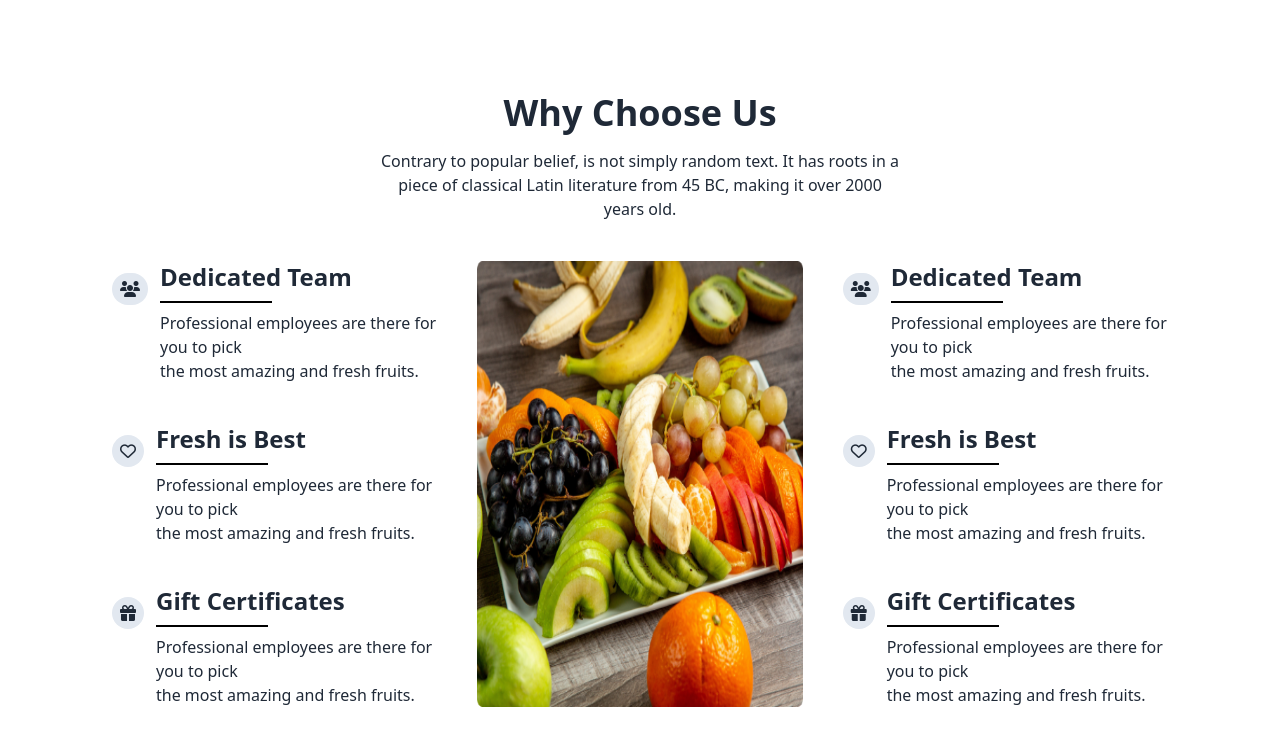
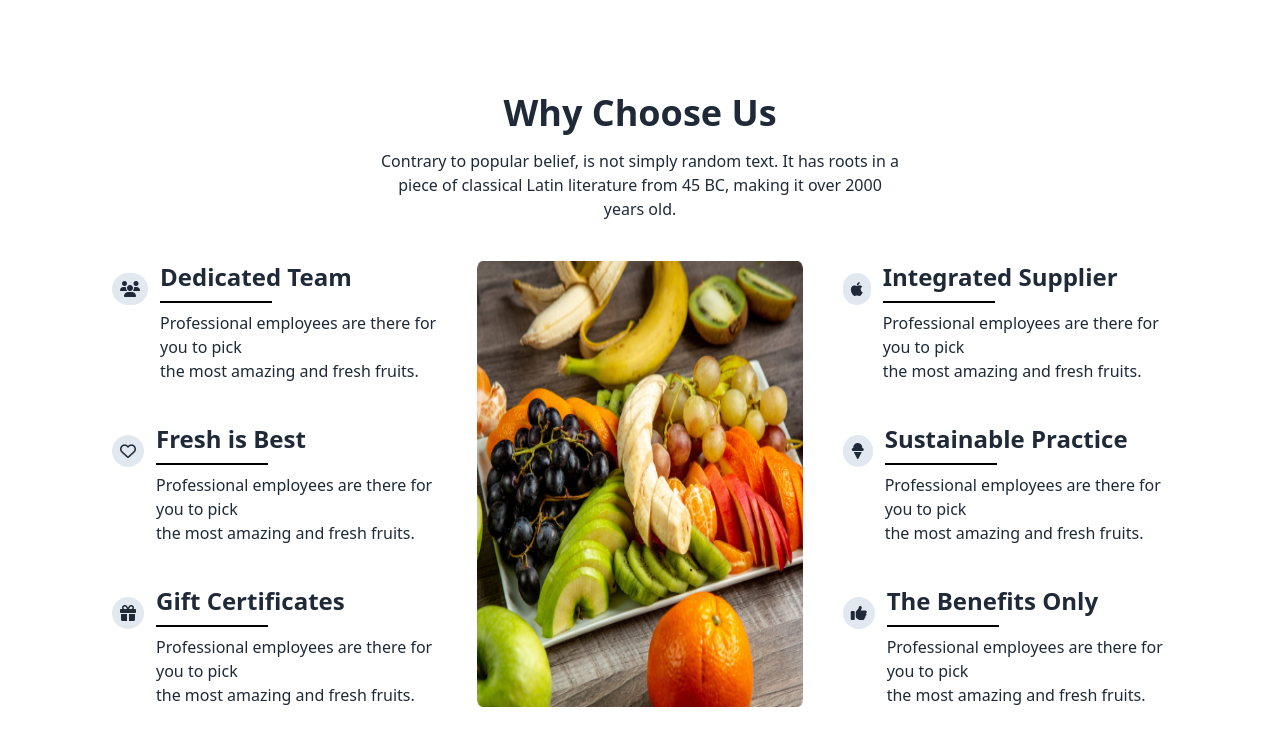
Before and after one commit to nobabsarkar/Assignment-3, a plain HTML site: page index.html in a window 1280 px wide. Shown: the part 1840-2585 px from the top of the page. Drawn offline with nearby package versions, Linux system fonts and the light colour scheme.

Commit message:
added section

```diff
--- a/index.html
+++ b/index.html
@@ -387,11 +387,11 @@
             <div class="flex mt-10">
               <div>
                 <i
-                  class="fa fa-users bg-slate-200 rounded-full mr-3 p-2 mt-3"
+                  class="fa-brands fa-apple bg-slate-200 rounded-full mr-3 p-2 mt-3"
                 ></i>
               </div>
               <div>
-                <h1 class="text-2xl font-bold">Dedicated Team</h1>
+                <h1 class="text-2xl font-bold">Integrated Supplier</h1>
                 <hr class="w-28 my-2 border border-black" />
                 <p>
                   Professional employees are there for you to pick <br />
@@ -402,11 +402,11 @@
             <div class="flex mt-10">
               <div>
                 <i
-                  class="fa-regular fa-heart bg-slate-200 rounded-full mr-3 p-2 mt-3"
+                  class="fa-solid fa-ice-cream bg-slate-200 rounded-full mr-3 p-2 mt-3"
                 ></i>
               </div>
               <div>
-                <h1 class="text-2xl font-bold">Fresh is Best</h1>
+                <h1 class="text-2xl font-bold">Sustainable Practice</h1>
                 <hr class="w-28 my-2 border border-black" />
                 <p>
                   Professional employees are there for you to pick <br />
@@ -415,13 +415,13 @@
               </div>
             </div>
             <div class="flex mt-10">
-              <div >
+              <div>
                 <i
-                  class="fa-solid fa-gift bg-slate-200 rounded-full mr-3 p-2 mt-3"
+                  class="fa-solid fa-thumbs-up bg-slate-200 rounded-full mr-3 p-2 mt-3"
                 ></i>
               </div>
               <div>
-                <h1 class="text-2xl font-bold">Gift Certificates</h1>
+                <h1 class="text-2xl font-bold">The Benefits Only</h1>
                 <hr class="w-28 my-2 border border-black" />
                 <p>
                   Professional employees are there for you to pick <br />
```
